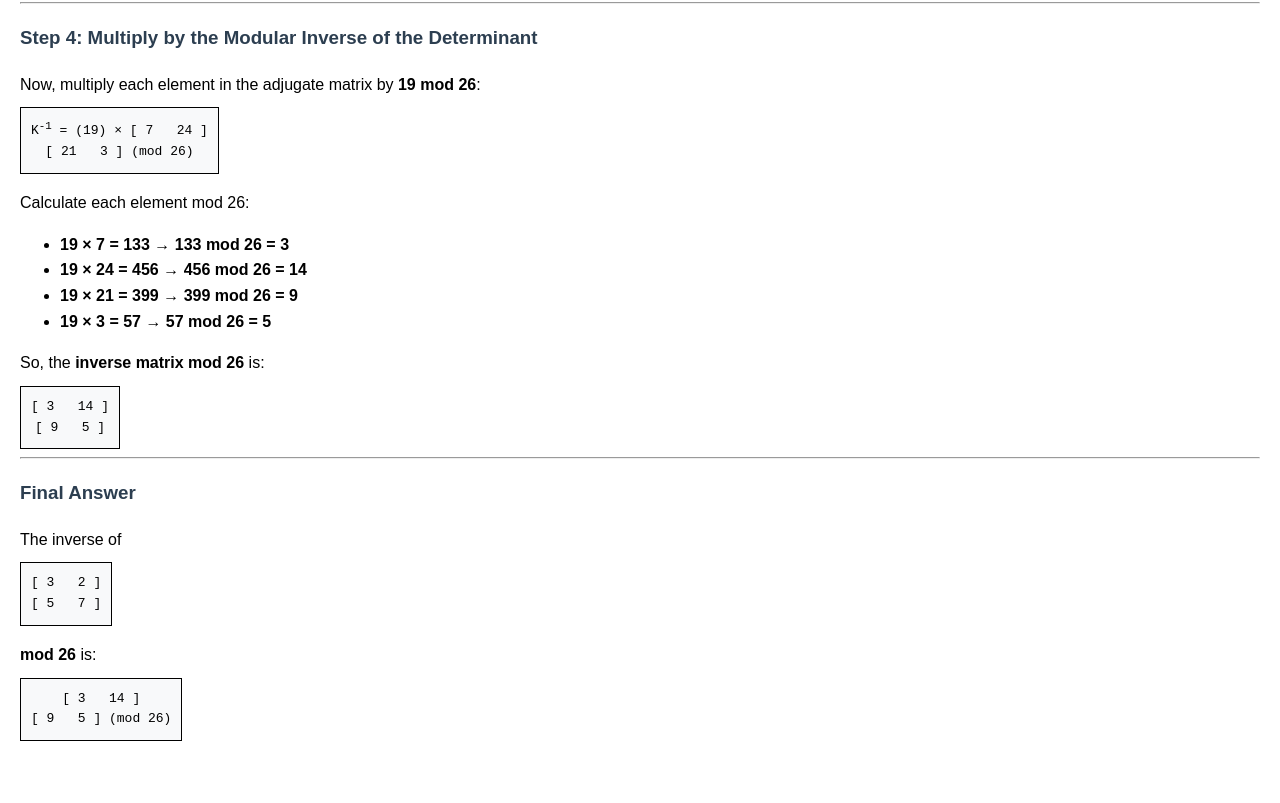
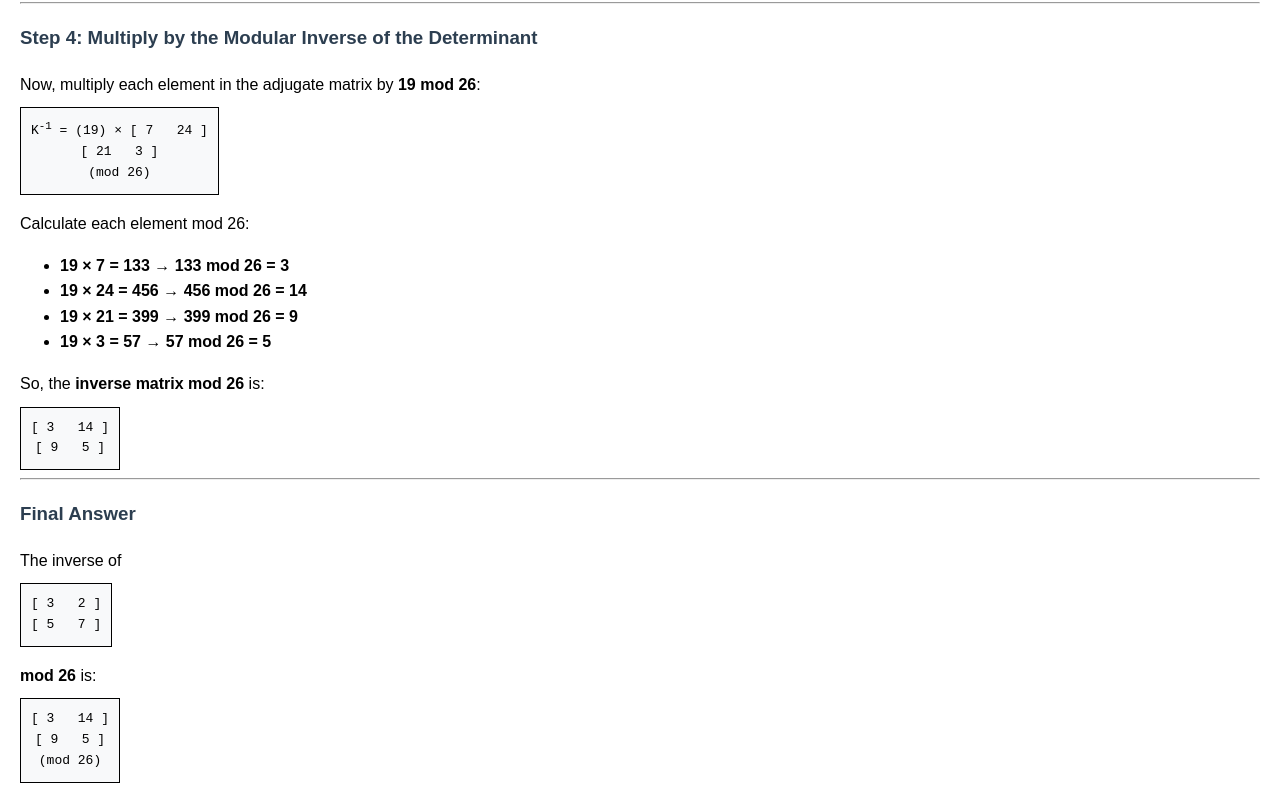
Before and after one commit to nasa306/Math-thing, a plain HTML site: page index.html in a window 1280 px wide. Shown: the part 1135-1938 px from the top of the page. Before the commit the page ends 1896 px from the top, so only its background shows below. Drawn offline with Linux system fonts and the light colour scheme.

Commit message:
Update index.html

```diff
--- a/index.html
+++ b/index.html
@@ -68,7 +68,7 @@
     <div class="matrix">
         K<sup>-1</sup> = (19) ×
         [ 7 &nbsp; 24 ]<br>
-        [ 21 &nbsp; 3 ] <nl>(mod 26)
+        [ 21 &nbsp; 3 ] <br>(mod 26)
     </div>
     <p>Calculate each element mod 26:</p>
     <ul>
@@ -92,7 +92,7 @@
     <p><strong>mod 26</strong> is:</p>
     <div class="matrix">
         [ 3 &nbsp; 14 ]<br>
-        [ 9 &nbsp; 5 ] <nl>(mod 26)
+        [ 9 &nbsp; 5 ] <br>(mod 26)
     </div>
 </body>
 </html>
```
